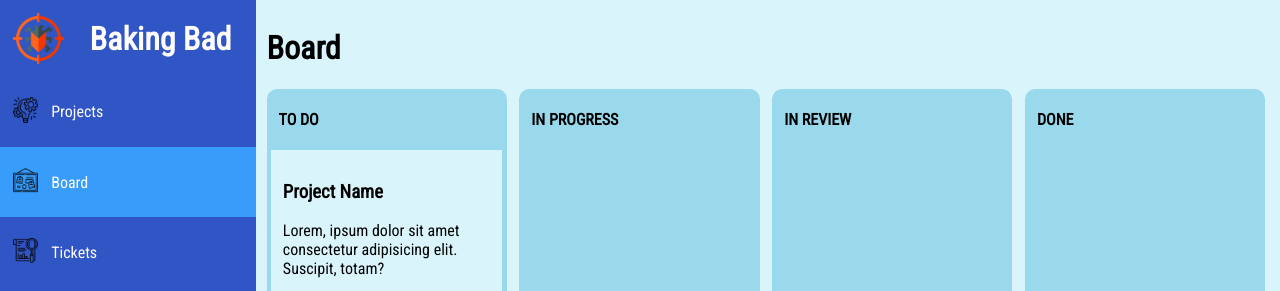
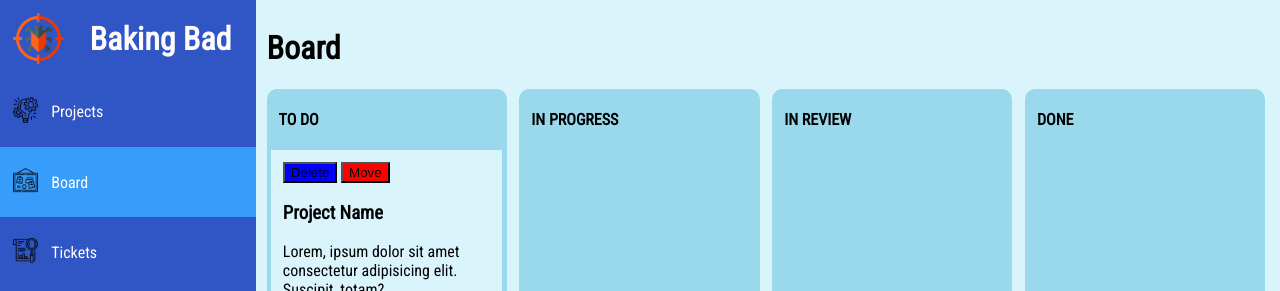
Before and after one commit to xLightningx-onion/Group-Project-WPR281, a plain HTML site: page index.html in a window 1280 px wide. Shown: the top 291 px of the page. Drawn offline with Linux system fonts and the light colour scheme.

Commit message:
added buttons and their basic styling

```diff
--- a/css/board.css
+++ b/css/board.css
@@ -40,3 +40,17 @@
     background-color: #389CFA;
     box-shadow: 3px 3px 3px #22588b;
 }
+.move{
+    background-color: blue;
+}
+.move:active{
+    border-radius: 7px;
+    border-color: blue;
+}
+.delete{
+    background-color: red;
+}
+.delete:active{
+    border-radius: 7px;
+    border-color: red;
+}
--- a/index.html
+++ b/index.html
@@ -79,6 +79,8 @@
                             </div>
                                 <div class="projects-wrapper" id="projectsWrapper" name="projectsWrapper">
                                     <div class="project-info" id="projectInfo" name="projectInfo">
+                                        <button class="move" id="delete-project" onclick="delete_project()"> Delete </button>
+                                        <button class="delete" id="move-project" onclick="move_project()"> Move </button>
                                         <div class="project-header" id="projectHeader" name="projectHeader">
                                             <h3 id="ProjectName">Project Name</h3>
                                         </div>
--- a/javasctipt/pageDisplay.js
+++ b/javasctipt/pageDisplay.js
@@ -94,3 +94,9 @@ function bugs(){
     document.getElementById("ProjectAdd").className = "hide";
     document.getElementById("Bugs").className = "content";
 }
+function move_project(projectid){
+    prompt("project is moving")
+}
+function delete_project(projectid){
+    prompt("project is being deleted")
+}
```
